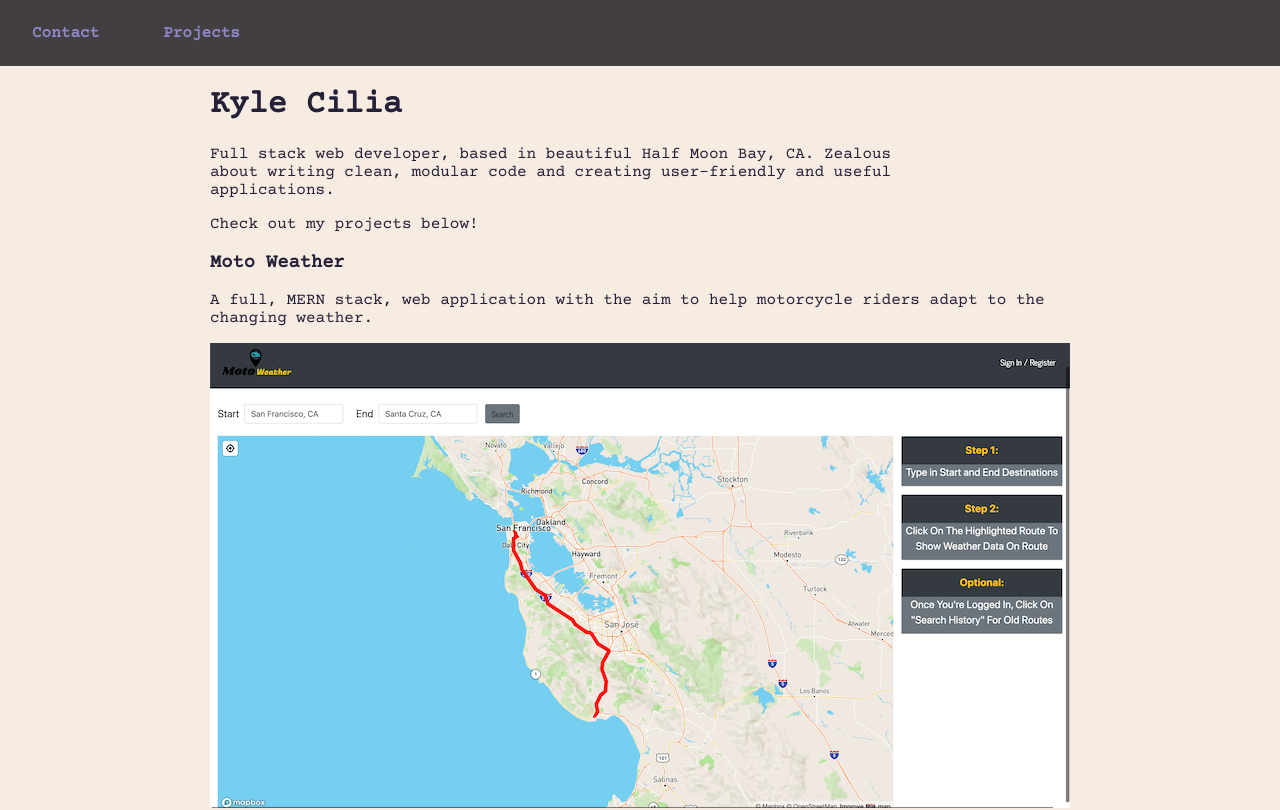
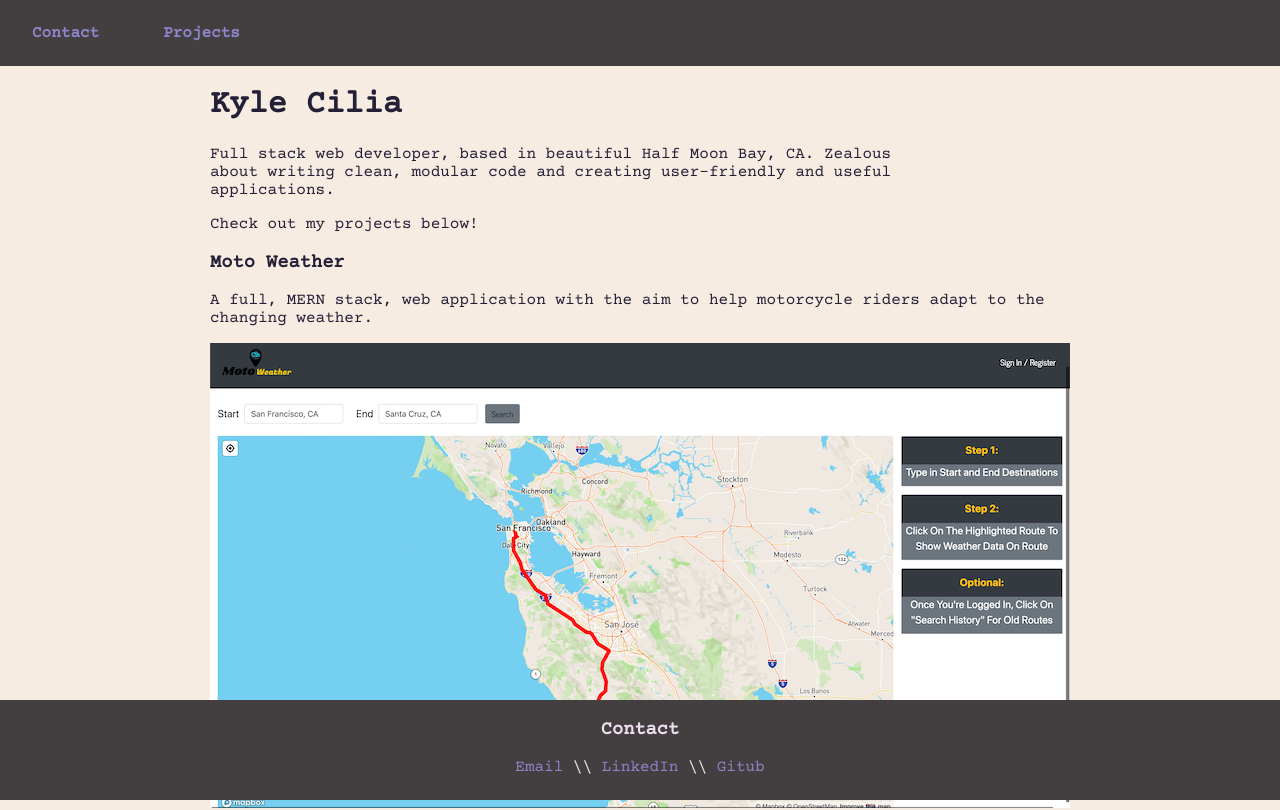
Before and after one commit to freshmangoes/portfolio, a React (Create React App) app: page / in a window 1280 px wide. Shown: the top 810 px of the page. Built offline with nearby package versions, Linux system fonts and the light colour scheme.

Commit message:
Adds sticky footer for contact info

```diff
--- a/src/App.js
+++ b/src/App.js
@@ -6,6 +6,7 @@ import Intro from './components/Intro/Intro';
 import Nav from './components/Nav/Nav';
 import Projects from './components/Projects/Projects';
 import Contact from './components/Contact/Contact';
+import Footer from './components/Footer/Footer';
 
 function App() {
 	return (
@@ -14,7 +15,7 @@ function App() {
 			<div className='body'>
 				<Intro />
 				<Projects />
-				<Contact />
+				<Footer/>
 			</div>
 		</div>
 	);
--- a/src/components/Contact/Contact.css
+++ b/src/components/Contact/Contact.css
@@ -2,7 +2,7 @@
 
 .contact-container {
 	font-family: 'Courier Prime';
-	color: #242038;
+	color: #eddfef;
 	text-align: center;
 }
 
--- a/src/components/Contact/Contact.js
+++ b/src/components/Contact/Contact.js
@@ -7,7 +7,7 @@ const Contact = () => {
 	return (
 		<div className='contact-container'>
 			<h3>Contact</h3>
-			<p className='contact-item'>
+			<div className='contact-item'>
 				<a className='contact-item' href='mailto:kylecilia@icloud.com'>
 					Email
 				</a>
@@ -19,7 +19,7 @@ const Contact = () => {
 				<a className='contact-item' href='https://github.com/freshmangoes'>
 					Gitub
 				</a>
-			</p>
+			</div>
 		</div>
 	);
 };
--- /dev/null
+++ b/src/components/Footer/Footer.css
@@ -0,0 +1,15 @@
+.footer {
+  position: fixed;
+  left: 0;
+  bottom: 0;
+  height: 100px;
+  width: 100%;
+  background: #433e3f;
+}
+
+.phantom {
+  display: block;
+  padding: 20px;
+  height: 100px;
+  width: 100%;
+}
--- /dev/null
+++ b/src/components/Footer/Footer.js
@@ -0,0 +1,18 @@
+/** @format */
+
+import React from 'react';
+import Contact from '../Contact/Contact';
+import './Footer.css';
+
+const Footer = () => {
+	return (
+		<div>
+      <div className='phantom'></div>
+			<div className='footer'>
+				<Contact />
+			</div>
+		</div>
+	);
+};
+
+export default Footer;
```
Also changed, not shown: src/components/Projects/Project/Project.js (+12 -6 lines).
